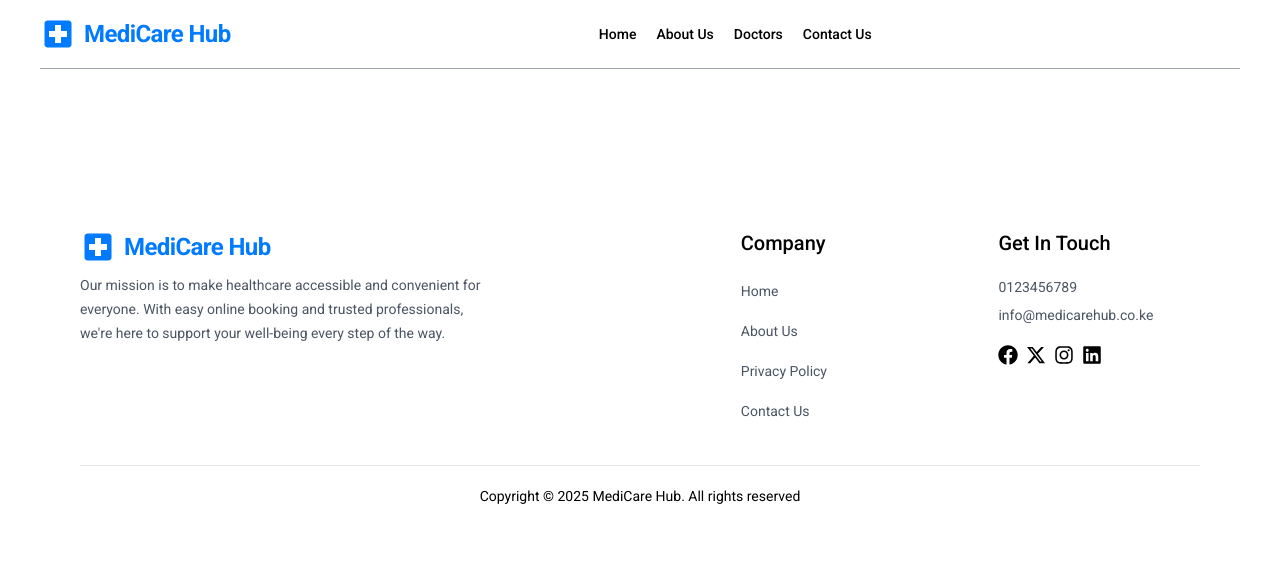
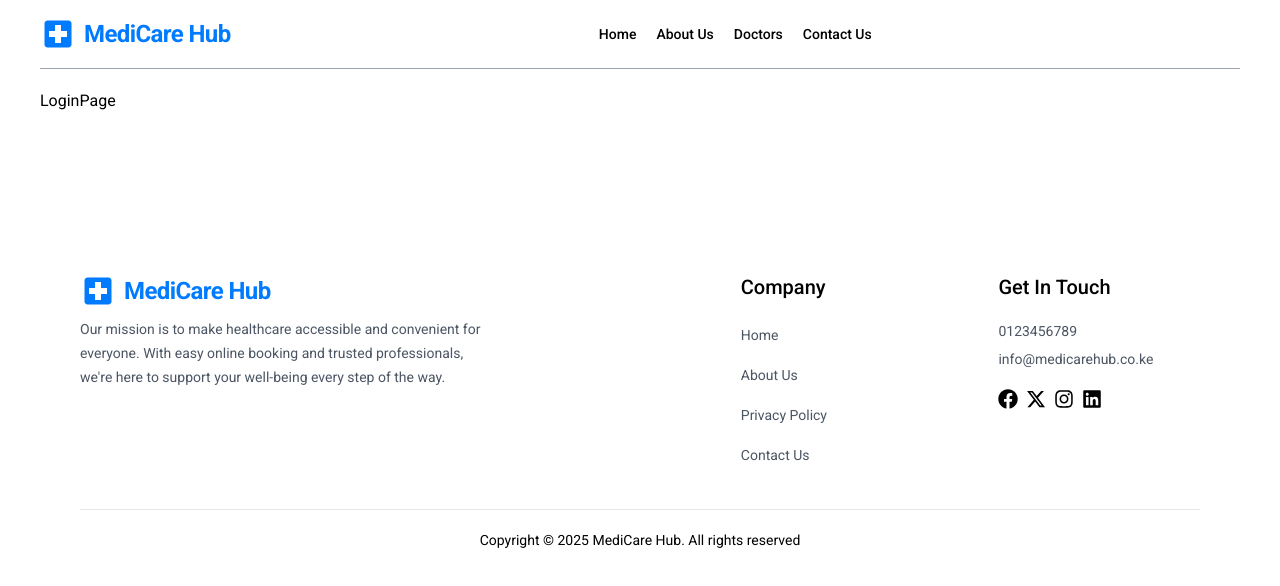
Before and after one commit to briansimiyuj/doctor-appointment-app, a React (Vite) app: page /login in a window 1280 px wide. Shown: the top 586 px of the page. Built offline with nearby package versions, Linux system fonts and the light colour scheme; a web font is replaced by a local one.

Commit message:
Login Page

```diff
--- a/src/Script.tsx
+++ b/src/Script.tsx
@@ -8,6 +8,7 @@
 import ContactPage from "./pages/ContactPage"
 import ProfilePage from "./pages/ProfilePage"
 import { ProfileContextProvider } from "./context/ProfileContext"
+import LoginPage from "./pages/LoginPage"
 
 const Script: React.FC = () =>{
 
@@ -37,6 +38,8 @@
 
           <Route path="/profile/:id" element={<ProfilePage/>}/>
 
+          <Route path="/login" element={<LoginPage/>}/>
+
         </Routes>
 
       </ProfileContextProvider>
--- a/src/components/Navbar/Navbar.tsx
+++ b/src/components/Navbar/Navbar.tsx
@@ -11,8 +11,6 @@
           [token, setToken] = useState<boolean>(false),
           navigate = useNavigate(),
           location = useLocation()
-
-    console.log(location.pathname)
 
     return(
 
--- /dev/null
+++ b/src/pages/LoginPage.tsx
@@ -0,0 +1,20 @@
+import { useState } from "react"
+import { LoginContextProvider } from "../context/LoginContext"
+
+const LoginPage: React.FC = ()=>{
+
+    const [isSignUp, setIsSignUp] = useState<boolean>(true)
+
+    return(
+
+        <LoginContextProvider>
+
+            <h1>LoginPage</h1>
+
+        </LoginContextProvider>
+
+    )
+
+}
+
+export default LoginPage
```
Also changed, not shown: 1 other file (tests, documents, lock files or other folders).
